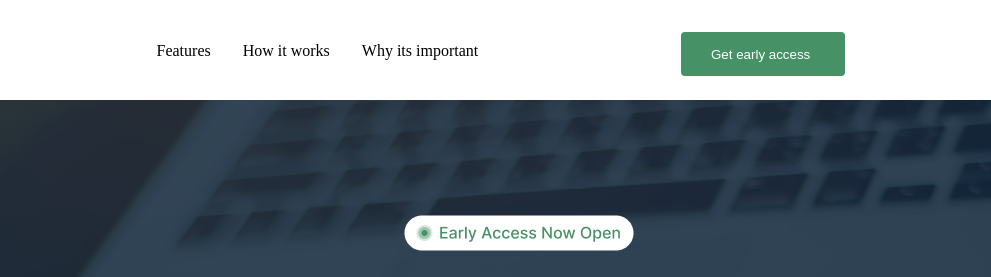
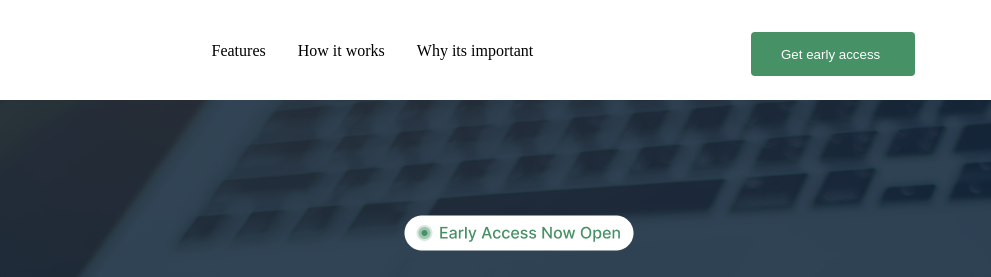
Before and after one commit to arvy6906/assignment-1, a plain HTML site: page index.html in a window 1280 px wide. Shown: the top 277 px of the page, 289-1280 px from the left. Drawn offline with Linux system fonts and the light colour scheme; files whose address does not match are found by name.

```diff
--- a/styles/styles.css
+++ b/styles/styles.css
@@ -19,6 +19,7 @@
     display:flex;
     gap: 32px;
     font-size: medium;
+    margin-right: 80px;
 
 
 }
@@ -29,7 +30,7 @@
     background-color: #469165;
     width: 164px;
     height: 44px;
-    margin:auto 120px
+    margin-right: 50px;
 
 }
 #btn button{
```
